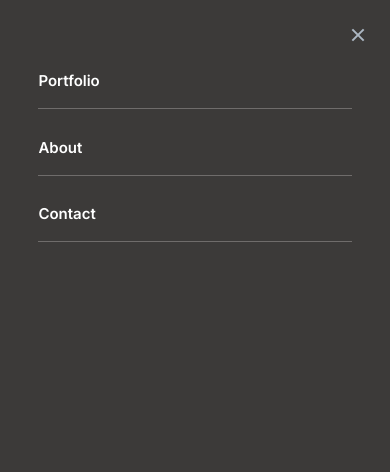
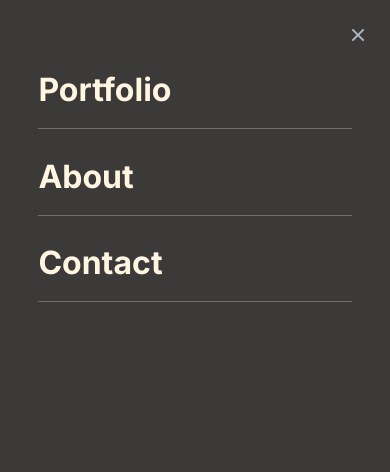
Before and after one commit to Mukumbuta/My-Portfolio-Website, a website: page index.html in a window 390 px wide. Both pictures are taken after a click on the element 357 px from the left and 30 px from the top of the page. Shown: the top 472 px of the page. Drawn offline with Linux system fonts and the light colour scheme.

Commit message:
Rectify nav links size for the menu

```diff
--- a/styles/styles.css
+++ b/styles/styles.css
@@ -120,28 +120,21 @@ body {
   }
 
   .desktop-navbar-links .nav-links {
-    height: 20px;
     font-family: "Inter", sans-serif;
     font-style: normal;
-    font-weight: 600;
-    font-size: 15px;
-    line-height: 20px;
-    color: #fff;
     padding-right: 32px;
+    font-weight: 700;
+    font-size: 32px;
+    line-height: 44px;
+    display: flex;
+    align-items: center;
+    color: #FFF5E1;
   }
 
   .actual-links  {
     padding: 1rem 0;
     border-bottom: 0.5px solid #6F6C6B;
   }
-
-  .links-helper {
-    font-weight: 700;
-    font-size: 32px;
-    line-height: 44px;
-    color: #FFF5E1;
-  }
-
 
 }
 
```
